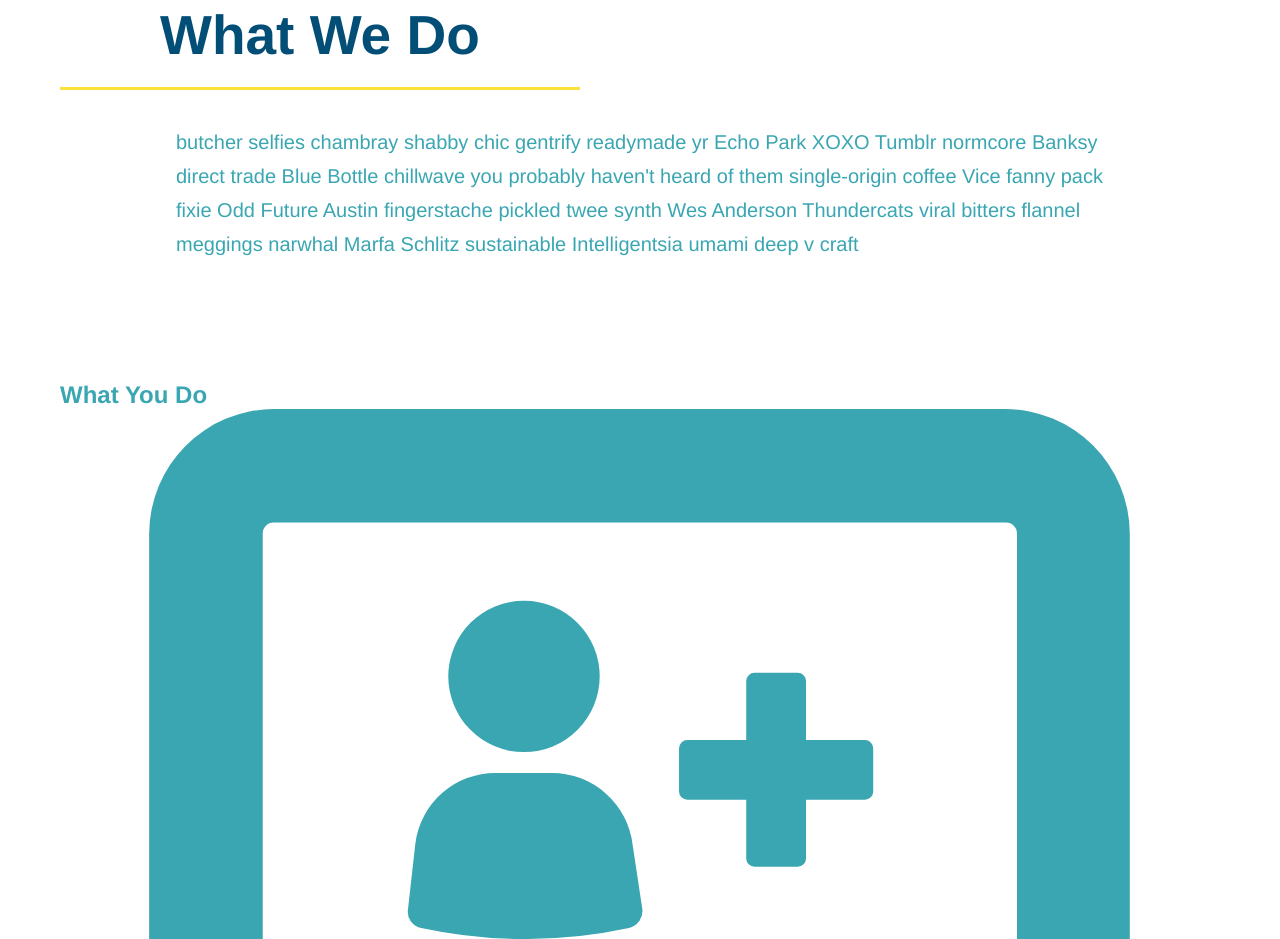
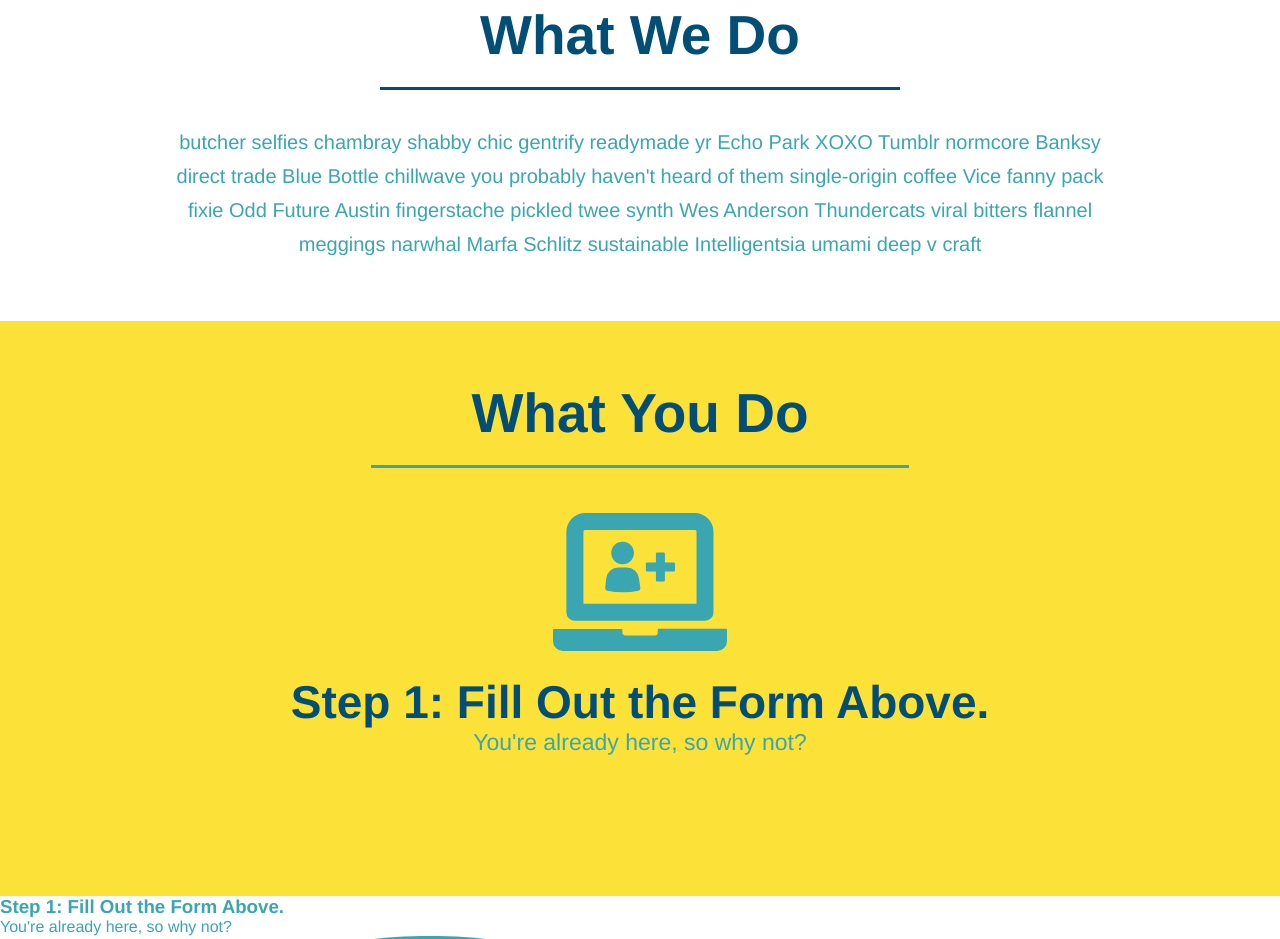
Before and after one commit to charleychioma/run-buddy, a plain HTML site: page index.html in a window 1280 px wide. Shown: the part 859-1798 px from the top of the page. Drawn offline with Linux system fonts and the light colour scheme.

Commit message:
style what you do section

```diff
--- a/assets/css/style.css
+++ b/assets/css/style.css
@@ -124,25 +124,62 @@ section {
   font-size: 16px;
 }
 
-/* HERO STYLES END */
+.intro {
+  text-align: center;
+}
 
-.intro h2 {
+.intro p {
+  /* add this alongside your other declarations */
+  line-height: 1.7;
+  color: #39a6b2;
+  width: 80%;
+  font-size: 20px;
+  margin: 0 auto;
+}
+
+.steps {
   text-align: center;
-  /* add this alongside your other declarations */
-  display: inline-block;
+  background: #fce138;
+}
+
+
+.steps div {
+  margin-bottom: 80px;
+}
+
+.steps img {
+  width: 15%;
+  margin: 10px 0;
+}
+
+.steps h3 {
+  color: #024e76;
+  font-size: 46px;
+  margin-top: 10px;
+}
+
+.steps p {
+  color: #39a6b2;
+  font-size: 23px;
+}
+
+.steps span {
+  font-size: 38px;
+}
+
+.section-title {
   font-size: 55px;
   color: #024e76;
   margin-bottom: 35px;
   padding: 0 100px 20px 100px;
+  display: inline-block;
   border-bottom: 3px solid;
+}
+
+.primary-border {
   border-color: #fce138;
 }
 
-.intro p {
-  /* add this alongside your other declarations */
-  margin: 0 auto;
-  line-height: 1.7;
-  color: #39a6b2;
-  width: 80%;
-  font-size: 20px;
+.secondary-border {
+  border-color: #39a6b2;
 }
--- a/index.html
+++ b/index.html
@@ -68,8 +68,8 @@
     <section>
     </section>
     <!-- "What We Do" section -->
-    <section id="What We Do" class="intro">
-        <h2>What We Do</h2>
+    <section id="what-we-do" class="intro">
+        <h2 class="section-title primary border">What We Do</h2>
         <p>
             butcher selfies chambray shabby chic gentrify readymade yr Echo Park XOXO Tumblr normcore Banksy direct
             trade Blue Bottle chillwave you probably haven't heard of them single-origin coffee Vice fanny pack fixie
@@ -79,8 +79,8 @@
     </section>
 
     <!-- "What You Do"-->
-    <section id="What You Do">
-        <h2>What You Do</h2>
+    <section id="what-you-do" class="steps">
+        <h2 class="section-title secondary-border">What You Do</h2>
         <div>
             <!-- insert this img element -->
             <img src="./assets/images/step-1.svg" alt="" />
@@ -89,25 +89,25 @@
         </div>
     </section>
     <div>
-        <h3>Step 1: Fill Out the Form Above.</h3>
+        <h3>Step 1: <span>Fill Out the Form Above.</span></h3>
         <p>You're already here, so why not?</p>
     </div>
 
     <div>
         <img src="./assets/images/step-2.svg" alt="" />
-        <h3>Step 2: Consult with One of Our Trainers.</h3>
+        <h3>Step 2: <span>Consult with One of Our Trainers.</span></h3>
         <p>Are you here to build muscle, lose weight, or just feel good?</p>
     </div>
 
     <div>
         <img src="./assets/images/step-3.svg" alt="" />
-        <h3>Step 3: Get Running.</h3>
+        <h3>Step 3: <span>Get Running.</span></h3>
         <p>Hit the ground running (literally) once your trainer lays out your plan.</p>
     </div>
 
     <div>
         <img src="./assets/images/step-4.svg" alt="" />
-        <h3>Step 4: See Results.</h3>
+        <h3>Step 4: <span>See Results.</span></h3>
         <p>Bi-weekly checkins with your trainer will keep you focused</p>
     </div>
     </section>
@@ -115,7 +115,6 @@
     <section>
         <h2>Meet The Trainers</h2>
     </section>
-
     <!-- "reach out" section -->
     <section>
         <h2>Reach Out</h2>
```
Also changed, not shown: 1 other file.
